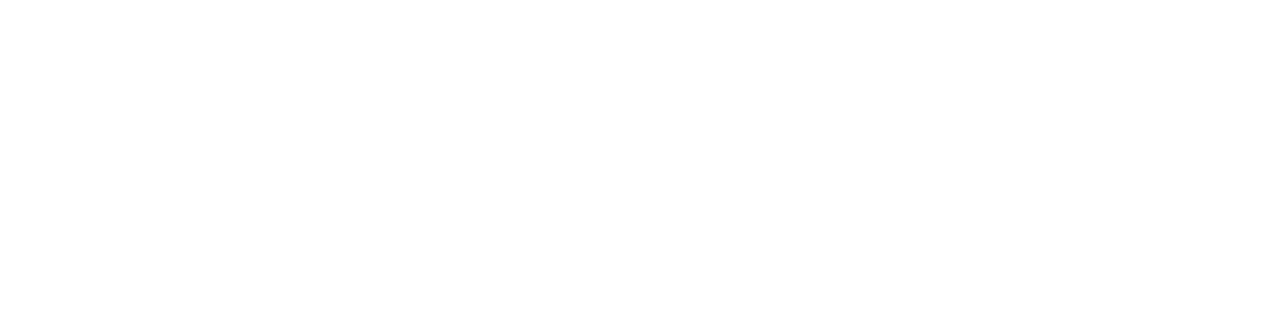
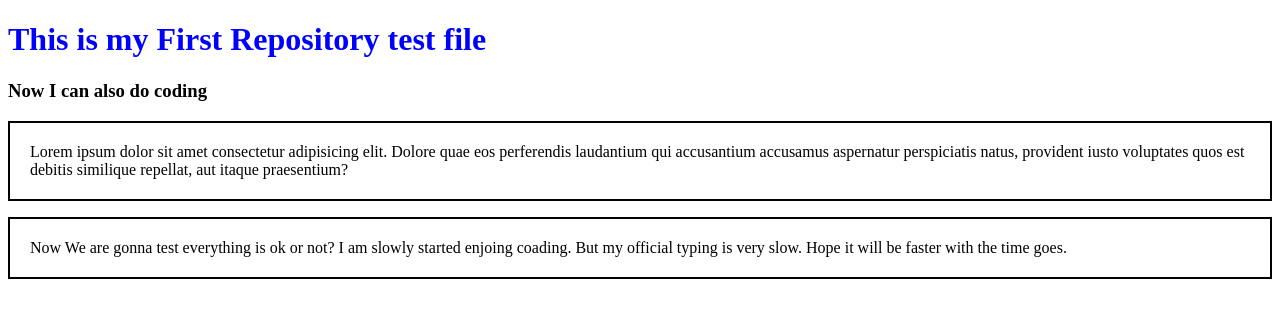
Before and after one commit to sazzadsadman/my-second-repo, a plain HTML site: page index.html in a window 1280 px wide. Drawn offline with Linux system fonts and the light colour scheme.

Commit message:
Added Stylesheet

```diff
--- a/index.html
+++ b/index.html
@@ -5,8 +5,15 @@
     <meta http-equiv="X-UA-Compatible" content="IE=edge">
     <meta name="viewport" content="width=device-width, initial-scale=1.0">
     <title>My Second Repo</title>
+    <link rel="stylesheet" href="style.css">
 </head>
 <body>
+    <h1>This is my First Repository test file</h1>
+    <h3>Now I can also do coding</h3>
+    <p>Lorem ipsum dolor sit amet consectetur adipisicing elit. Dolore quae eos perferendis laudantium qui accusantium accusamus aspernatur perspiciatis natus, provident iusto voluptates quos est debitis similique repellat, aut itaque praesentium?</p>
+    <p>Now We are gonna test everything is ok or not?
+        I am slowly started enjoing coading. But my official typing is very slow. Hope it will be faster with the time goes.
+    </p>
 
 </body>
 </html>
--- /dev/null
+++ b/style.css
@@ -0,0 +1,8 @@
+h1 {
+    color: blue;
+}
+p {
+    border-style: solid;
+    border-width: 2px;
+    padding: 20px;
+}
```
